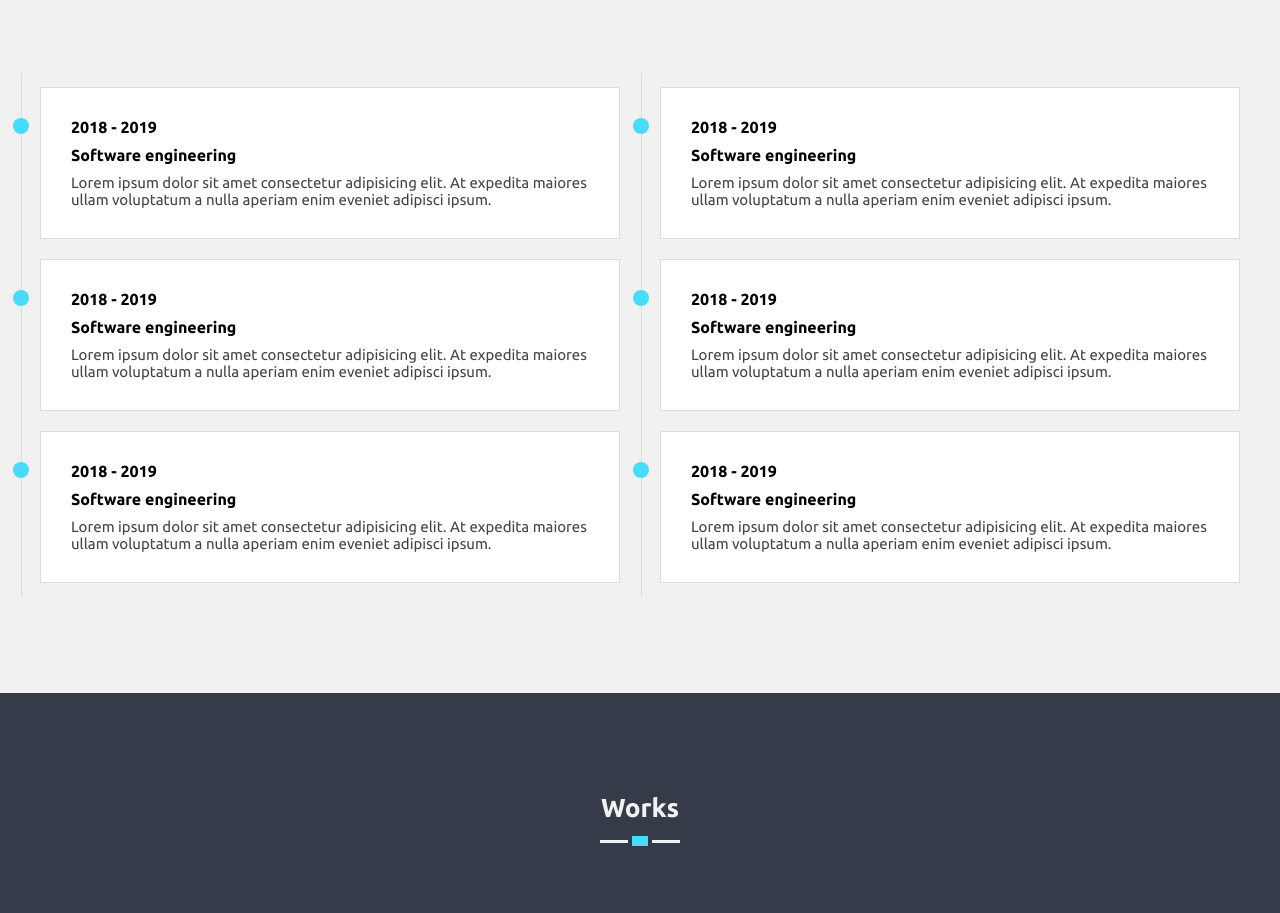
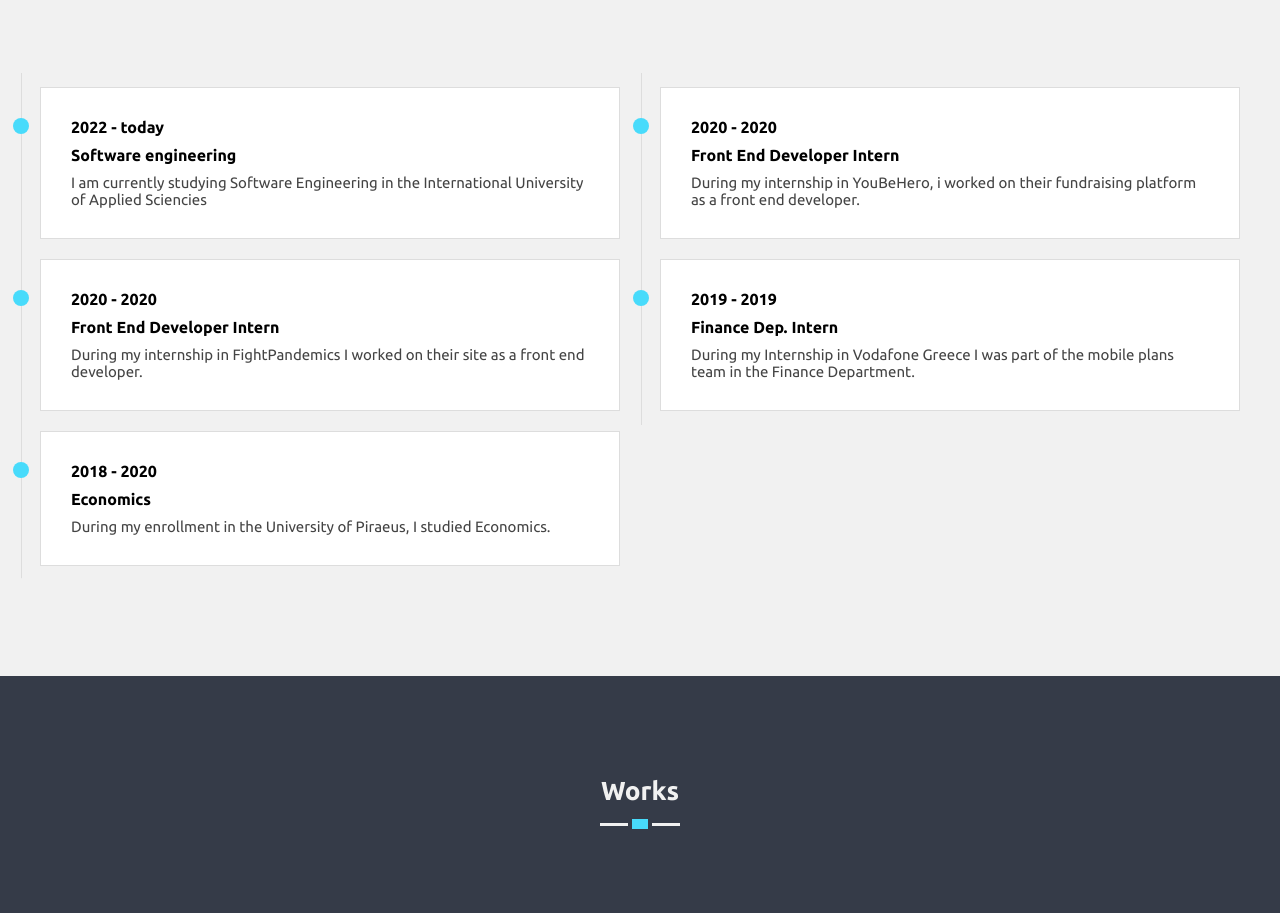
Before and after one commit to konkazazis/resumeWeb, a plain HTML site: page index.html in a window 1280 px wide. Shown: the part 2688-3601 px from the top of the page. Drawn offline with nearby package versions, Linux system fonts and the light colour scheme.

Commit message:
Update index.html education section
put some dates and info

```diff
--- a/index.html
+++ b/index.html
@@ -174,40 +174,37 @@
       <h1 class="section-title">Education & Experiences</h1>
       <div class="time-line">
         <div class="block">
-          <h4>2018 - 2019</h4>
+          <h4>2022 - today</h4>
           <h3>Software engineering</h3>
-          <p>Lorem ipsum dolor sit amet consectetur adipisicing elit. At expedita maiores ullam voluptatum a nulla aperiam enim eveniet adipisci ipsum.</p>
+          <p>I am currently studying Software Engineering in the
+            International University of Applied Sciencies</p>
         </div>
 
         <div class="block">
-          <h4>2018 - 2019</h4>
-          <h3>Software engineering</h3>
-          <p>Lorem ipsum dolor sit amet consectetur adipisicing elit. At expedita maiores ullam voluptatum a nulla aperiam enim eveniet adipisci ipsum.</p>
+          <h4>2020 - 2020</h4>
+          <h3>Front End Developer Intern</h3>
+          <p>During my internship in YouBeHero, i worked on their fundraising platform as a front end developer.</p>
         </div>
 
         <div class="block">
-          <h4>2018 - 2019</h4>
-          <h3>Software engineering</h3>
-          <p>Lorem ipsum dolor sit amet consectetur adipisicing elit. At expedita maiores ullam voluptatum a nulla aperiam enim eveniet adipisci ipsum.</p>
+          <h4>2020 - 2020</h4>
+          <h3>Front End Developer Intern</h3>
+          <p>During my internship in FightPandemics I worked on their site as a front end developer.</p>
         </div>
 
         <div class="block">
-          <h4>2018 - 2019</h4>
-          <h3>Software engineering</h3>
-          <p>Lorem ipsum dolor sit amet consectetur adipisicing elit. At expedita maiores ullam voluptatum a nulla aperiam enim eveniet adipisci ipsum.</p>
+          <h4>2019 - 2019</h4>
+          <h3>Finance Dep. Intern</h3>
+          <p>During my Internship in Vodafone Greece I was part of the mobile plans team in the Finance Department.</p>
         </div>
 
         <div class="block">
-          <h4>2018 - 2019</h4>
-          <h3>Software engineering</h3>
-          <p>Lorem ipsum dolor sit amet consectetur adipisicing elit. At expedita maiores ullam voluptatum a nulla aperiam enim eveniet adipisci ipsum.</p>
+          <h4>2018 - 2020</h4>
+          <h3>Economics</h3>
+          <p>During my enrollment in the University of Piraeus, I studied Economics.</p>
         </div>
 
-        <div class="block">
-          <h4>2018 - 2019</h4>
-          <h3>Software engineering</h3>
-          <p>Lorem ipsum dolor sit amet consectetur adipisicing elit. At expedita maiores ullam voluptatum a nulla aperiam enim eveniet adipisci ipsum.</p>
-        </div>
+
       </div>
     </div>
   </section>
```
